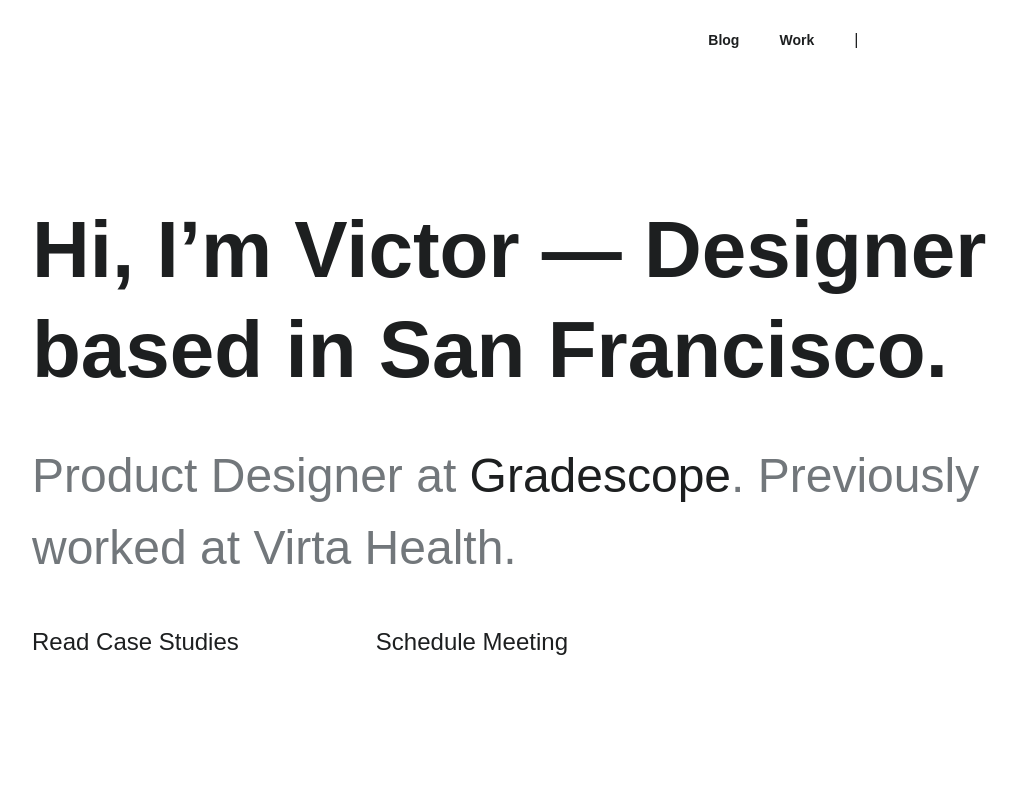
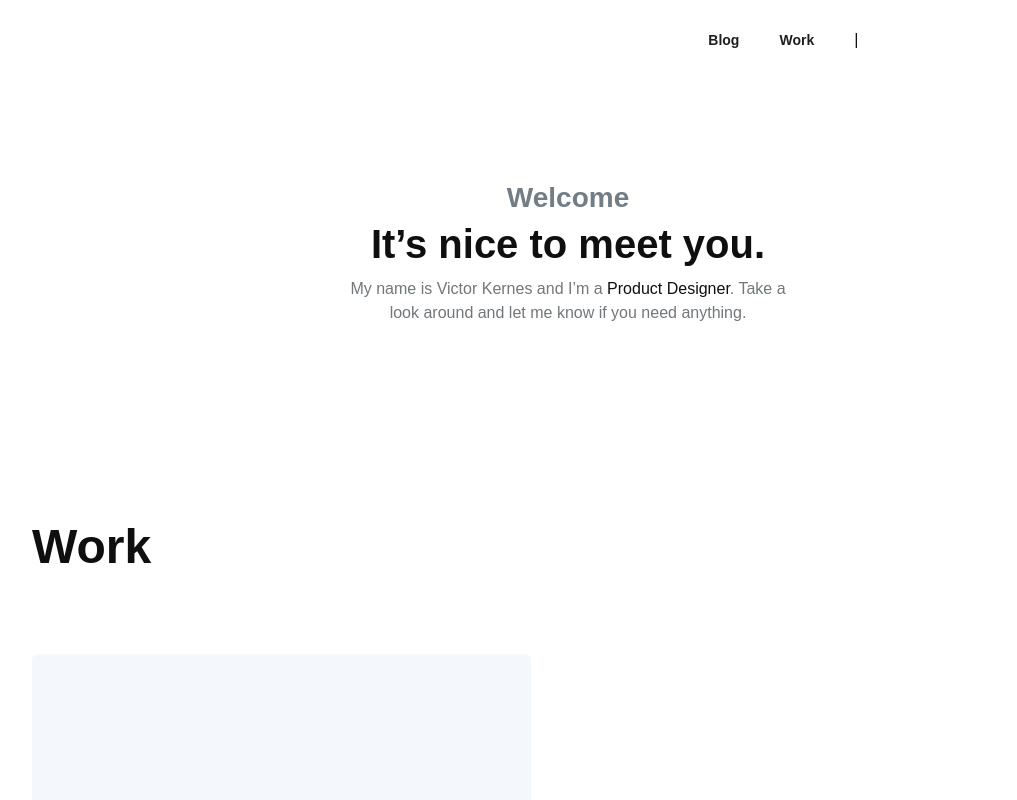
Before and after one commit to victorkernes/victor-kernes-next, a Next.js app: page / in a window 1280 px wide. Shown: the top 800 px of the page, without its empty margins (72-1089 px from the left). Built offline with nearby package versions, Linux system fonts and the light colour scheme.

Commit message:
Adjust welcome

```diff
--- a/components/Nav/Nav.module.css
+++ b/components/Nav/Nav.module.css
@@ -38,22 +38,7 @@
   color: var(--nav-hover-color);
 }
 .GetInTouch {
-  display: inline-block;
-  border: none;
-  padding: 12px 24px;
-  margin: 0;
-  text-decoration: none;
-  background: rgba(255, 255, 255, 0.05);
-  color: #ffffff;
-  font-size: 14px;
-  font-weight: 600;
-  border-radius: 8px;
-  cursor: pointer;
-  text-align: center;
-  transition: background 250ms ease-in-out,
-              transform 150ms ease;
-  -webkit-appearance: none;
-  -moz-appearance: none;
+ font-size: 14px;
 }
 .NavLinksRight {
   display: inline-flex;
--- a/pages/index.js
+++ b/pages/index.js
@@ -4,35 +4,23 @@
 export default () => (
   <Page>
     <section className={"AboutMeSection"}>
-      <h1 className={"f-headline AboutMeDescription"}>
-        Hi, I’m Victor — Designer based in San Francisco.
-      </h1>
-      <h3 className={"f1 AboutMeContext"}>
-        Product Designer at{" "}
+      <div className={"Welcome"}>
+        <h4 className={"Subtitle"}>Welcome</h4>
+        <h1 className={"Title"}>It’s nice to meet you.</h1>
+        <p className={"Context"}>
+          My name is Victor Kernes and I’m a{" "}
           <a href="https://www.gradescope.com" target="_blank">
-          Gradescope
+            Product Designer
           </a>
-        . Previously worked at Virta Health.
-      </h3>
-      <div className={"HireMeSection"}>
-        <h4 className={"f3 HireMe"}>
-          <a
-            className={"HireMeButton"}
-            href="https://www.dropbox.com/s/uy86nrrxoy87q6m/Victor%20Kernes%20%E2%80%93%20Portfolio%20%28Password%29.pdf"
-            target="_blank"
-          >
-            Read Case Studies
-          </a>
-        </h4>
-        <h4 className={"f3 HireMe"}>
+          . Take a look around and let me know if you need anything.
+        </p>
         <a
           className={"HireMeButton"}
           href="https://calendly.com/victorkernes/30min"
           target="_blank"
         >
-            Schedule Meeting
+          <button className={"Contact"}>Get in touch</button>
         </a>
-        </h4>
       </div>
     </section>
     <Work />
--- a/pages/styles.css
+++ b/pages/styles.css
@@ -26,6 +26,23 @@
 textarea {
   font-family: inherit;
 }
+button {
+  display: inline-block;
+  border: none;
+  padding: 12px 24px;
+  margin: 0;
+  text-decoration: none;
+  background: rgba(255, 255, 255, 0.05);
+  color: #fff;
+  font-weight: 600;
+  border-radius: 8px;
+  cursor: pointer;
+  text-align: center;
+  transition: background 250ms ease-in-out,
+              transform 150ms ease;
+  -webkit-appearance: none;
+  -moz-appearance: none;
+}
 body {
   color: var(--body-foreground);
   background-color: var(--body-background);
@@ -41,6 +58,18 @@
 li {
   list-style: none;
   text-decoration: none;
+}
+h1 {
+  font-size: 40px;
+  line-height: 1.25;
+}
+h4 {
+  font-size: 28px;
+  line-height: 1.25;
+}
+p {
+  font-size: 16px;
+  line-height: 1.5;
 }
 .f-headline {
   font-size: 5rem;
@@ -84,31 +113,29 @@
   max-width: 1072px;
   flex-direction: column;
   align-content: flex-start;
-  padding-top: 120px;
+  padding-top: 180px;
   padding-bottom: 120px;
   margin: 0 auto;
 }
-.AboutMeDescription {
-  font-weight: 700;
-  padding-top: 5rem;
-  padding-bottom: 2.5rem;
+.Welcome {
+  max-width: 440px;
+  margin: 0 auto;
+  text-align: center;
 }
-.AboutMeContext {
+.Subtitle {
+  color: #737d86;
+  padding-bottom: 4px;
+}
+.Title {
+  padding-bottom: 8px;
+}
+.Context {
   font-weight: 400;
-  padding-bottom: 2.5rem;
   color: #72777b;
+  padding-bottom: 32px;
 }
-.HireMeSection {
-  display: flex;
-  flex-wrap: wrap;
-  justify-content: space-between;
-  max-width: 50%;
-}
-.HireMe {
-  font-weight: 400;
-  padding-bottom: 5rem;
-  text-align: left;
-  line-height: 1.5;
+.Contact {
+  font-size: 16px;
 }
 .HireMeButton {
   display: block;
@@ -197,22 +224,16 @@
 }
 @media (max-width: 720px) {
   .AboutMeDescription {
-    font-size: 3rem;
+    font-size: 2.5rem;
     padding-bottom: 1rem;
   }
-  .AboutMeContext {
-    font-size: 2rem;
+  .Context {
+    font-size: 1rem;
     padding-bottom: 2rem;
   }
   .AboutMeSection {
     width: 100%;
-    padding: 2rem 1rem;
-  }
-  .HireMeSection {
-    max-width: 100%;
-  }
-  .HireMe {
-    padding-bottom: 2.5rem;
+    padding: 8rem 1rem;
   }
   .Follow {
     margin-bottom: 2rem;
@@ -246,19 +267,19 @@
   --nav-color: #1d1f20;
   --nav-hover-color: rgb(0, 0, 0, 0.7);
   --nav-background: rgba(29, 31, 32, 0);
-  --body-foreground: #1d1f20;
+  --body-foreground: #0f0f0f;
   --body-background: #fff;
-  --link-color: #1d1f20;
-  --tweet-me-color: #1d1f20;
+  --link-color: #0f0f0f;
+  --tweet-me-color: #0f0f0f;
   --tweet-me-background: rgba(0, 0, 0, 0.025);
 }
 @media (prefers-color-scheme: dark) {
   :root {
     --nav-color: #fff;
     --nav-hover-color: rgb(255, 255, 255, 0.7);
-    --nav-background: rgba(29, 31, 32, 0.8);
-    --body-foreground: #eee;
-    --body-background: #1d1f20;
+    --nav-background: rgba(15, 15, 15, 0.8);
+    --body-foreground: #fff;
+    --body-background: #0f0f0f;
     --link-color: #fff;
     --tweet-me-color: #fff;
     --tweet-me-background: rgba(255, 255, 255, 0.025);
```
Lines whose indentation alone changed are shown as unchanged.
